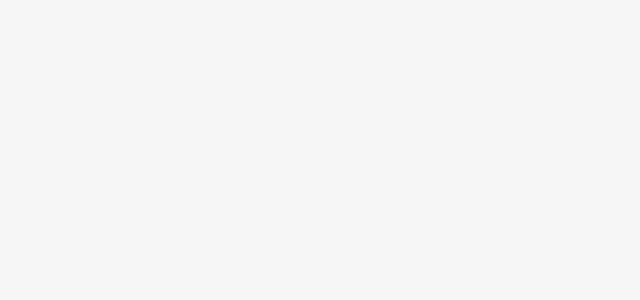
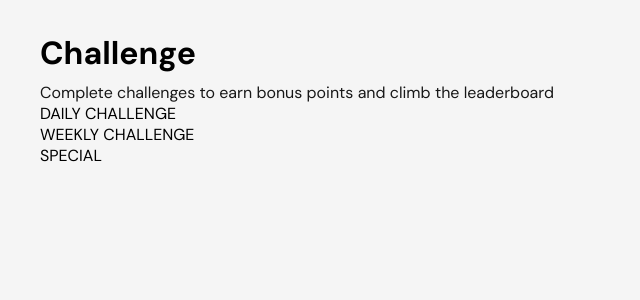
Before and after one commit to MalihaT111/street-light-base, a React (Vite) app in the folder Frontend/: page /Challenge in a window 1280 px wide. Before the commit this address had no page. Shown: the top 300 px of the page, without its empty margins (0-640 px from the left). Built offline with nearby package versions, Linux system fonts and the light colour scheme.

Commit message:
Set up challenge page layout and routing

```diff
--- a/Frontend/src/App.jsx
+++ b/Frontend/src/App.jsx
@@ -3,6 +3,7 @@ import Login from "./pages/LoginAndRegister/Login.jsx";
 import Register from "./pages/LoginAndRegister/Register.jsx";
 import Home from "./pages/Home/Home.jsx";
 import Leaderboard from "./pages/Leaderboard/Leaderboard.jsx";
+import Challenge from "./pages/Challenge/Challenge.jsx";
 
 function App() {
   return (
@@ -12,6 +13,7 @@ function App() {
         <Route path="/register" element={<Register />} />
         <Route path="/home" element={<Home />} />
         <Route path="/leaderboard" element={<Leaderboard/>} />
+        <Route path="/Challenge" element={<Challenge/>} />
       </Routes>
     </>
   )
--- /dev/null
+++ b/Frontend/src/pages/Challenge/Challenge.jsx
@@ -0,0 +1,25 @@
+import styles from "./Challenge.module.css";
+const Challenge = () => {
+    return(
+        <div className = {styles["challenge-wrapper"]}>
+            <div className={styles["top-title"]}>
+                <h1 className = {styles["challenge-title"]}>Challenge</h1>
+                <p className = {styles["challenge-subtitle"]}>Complete challenges to earn bonus points and climb the leaderboard</p>
+                <section className = {styles["daily-challenge"]}>
+                    <div className={styles["challenge-type"]}>DAILY CHALLENGE</div>
+
+                </section>
+                <section className = {styles["weekly-challenge"]}>
+                    <div className={styles["challenge-type"]}>WEEKLY CHALLENGE</div>
+
+                </section>
+                <section className = {styles["special-challenge"]}>
+                    <div className={styles["challenge-type"]}>SPECIAL</div>
+
+                </section>
+            </div>
+        </div>
+
+    )
+}
+export default Challenge;
--- /dev/null
+++ b/Frontend/src/pages/Challenge/Challenge.module.css
@@ -0,0 +1,18 @@
+.top-title{
+    margin-bottom: 2rem;
+}
+.challenge-wrapper{
+    padding: 32px;
+    max-width: 1200px;
+    margin: 0 auto;
+}
+.challenge-title{
+    font-size: 2rem;
+    font-weight: 700;
+    margin-bottom: 8px;
+}
+.challenge-subtitle{
+    font-size: 1rem;
+    opacity: 0.9;
+    max-width: 600px;
+}
--- a/Frontend/src/pages/Leaderboard/Leaderboard.module.css
+++ b/Frontend/src/pages/Leaderboard/Leaderboard.module.css
@@ -220,7 +220,6 @@
   font-weight: 600;
   font-size: 0.9rem;
 }
-
 .rankBadge.topRank1 {
   background: #fde245;
   color: #6f5a02;
@@ -233,7 +232,6 @@
   background-color: #c38d29;
   color: #774205;
 }
-
 .userCell {
   display: flex;
   align-items: center;
```
